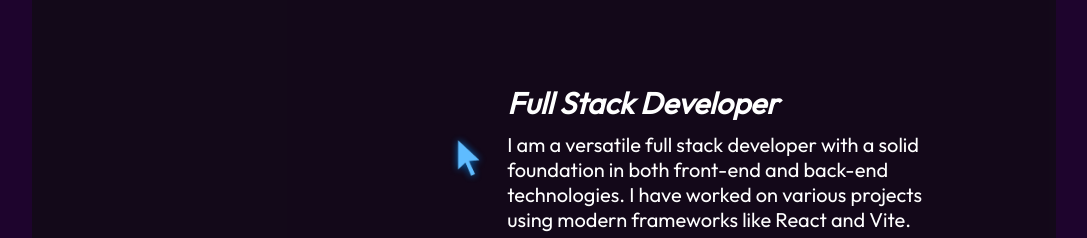
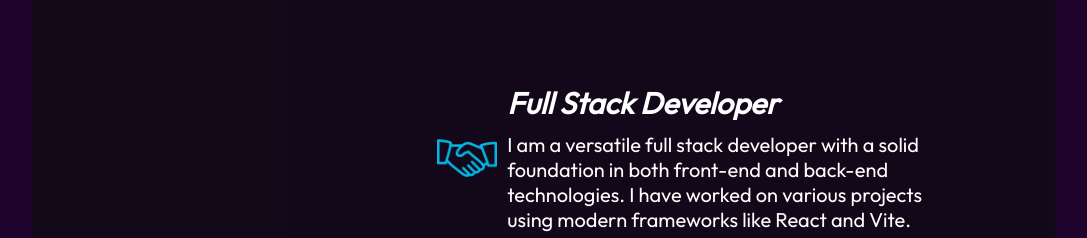
Before and after one commit to Praneshv25/Portfolio-Website, a React (Vite) app: page / in a window 1280 px wide. Shown: the part 1241-1479 px from the top of the page, without its empty margins (96-1183 px from the left). Built offline with nearby package versions, Linux system fonts and the light colour scheme.

Commit message:
Updated Resume

```diff
--- a/src/components/About/About.jsx
+++ b/src/components/About/About.jsx
@@ -12,7 +12,7 @@
             />
             <ul className={styles.aboutItems}>
                 <li className={styles.aboutItem}>
-                    <img src={getImageUrl("about/MLIcon.png")} alt='Cursor Icon '/>
+                    <img src={getImageUrl("about/MLIcon.png")} alt='Brain Icon '/>
                     <div className={styles.aboutItemText}>
                         <h3>Machine Learning & Data Science Enthusiast</h3>
                         <p>Interested in the fields of Machine Learning and Data Science, I enjoy exploring how data can be leveraged to drive insights and decision-making. My passion lies in developing intelligent systems that can learn from data and improve over time.</p>
@@ -26,7 +26,7 @@
                     </div>
                 </li>
                 <li className={styles.aboutItem}>
-                    <img src={getImageUrl("about/cursorIcon.png")} alt='Cursor Icon'/>
+                    <img src={getImageUrl("about/CursorIcon.png")} alt='Cursor Icon'/>
                     <div className={styles.aboutItemText}>
                         <h3>Full Stack Developer</h3>
                         <p>I am a versatile full stack developer with a solid foundation in both front-end and back-end technologies. I have worked on various projects using modern frameworks like React and Vite.</p>
--- a/src/components/Resume/Resume.jsx
+++ b/src/components/Resume/Resume.jsx
@@ -6,11 +6,11 @@
         <h2 className={styles.title}>Resume</h2>
         <div className={styles.content}>
             <iframe
-            src= '/resume.pdf'
+            src= '/Pranesh_Velmurugan_Resume.pdf'
             className={styles.frame}>
             </iframe>
             <a
-            href="/resume.pdf"
+            href="/Pranesh_Velmurugan_Resume.pdf"
             download="/Pranesh_Velmurugan_resume.pdf"
             className={styles.resumeButton}
             >Download My Resume</a>
```
Also changed, not shown: assets/about/cursorIcon.png, 1 other file (tests, documents, lock files or other folders).
